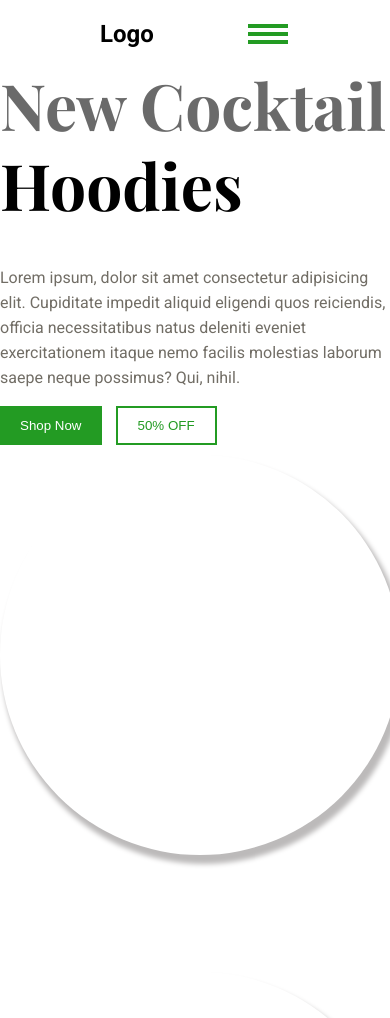
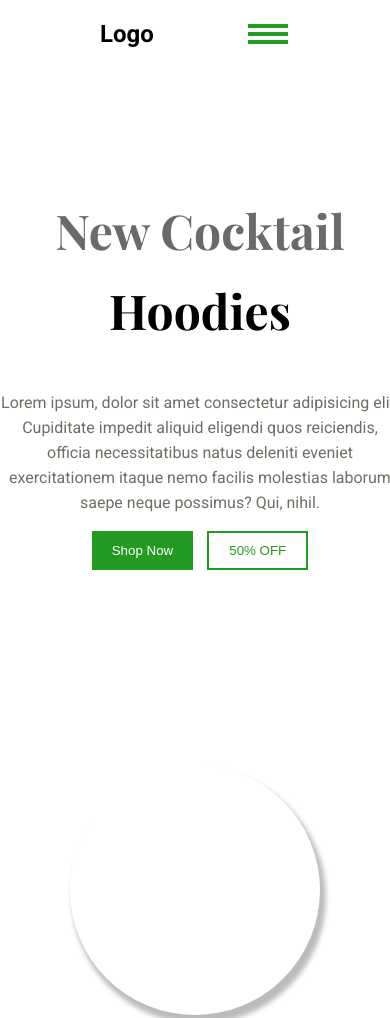
Before and after one commit to penguin248/hoodie-page, a plain HTML site: page index.html in a window 390 px wide. Shown: the top 1018 px of the page. Drawn offline with nearby package versions, Linux system fonts and the light colour scheme; a web font is replaced by a local one.

Commit message:
Add media queries

```diff
--- a/styles.css
+++ b/styles.css
@@ -281,3 +281,37 @@ footer .container .footer-primary-heading {
   margin-bottom: 20px;
 }
 /* Footer End */
+
+/* Responsiveness Start */
+@media only screen and (max-width: 900px) {
+  header {
+    height: 120vh;
+    text-align: center;
+  }
+
+  .section-one {
+    height: 120vh;
+    text-align: center;
+  }
+
+  .header-img {
+    height: 250px;
+    width: 250px;
+  }
+
+  .main-headings {
+    font-size: 3rem;
+    margin-top: 2rem;
+  }
+
+  .primary-headings {
+    width: 400px;
+  }
+
+  .customer .customer-img .img {
+    width: 150px;
+    height: 150px;
+  }
+}
+
+/* Responsiveness End */
```
